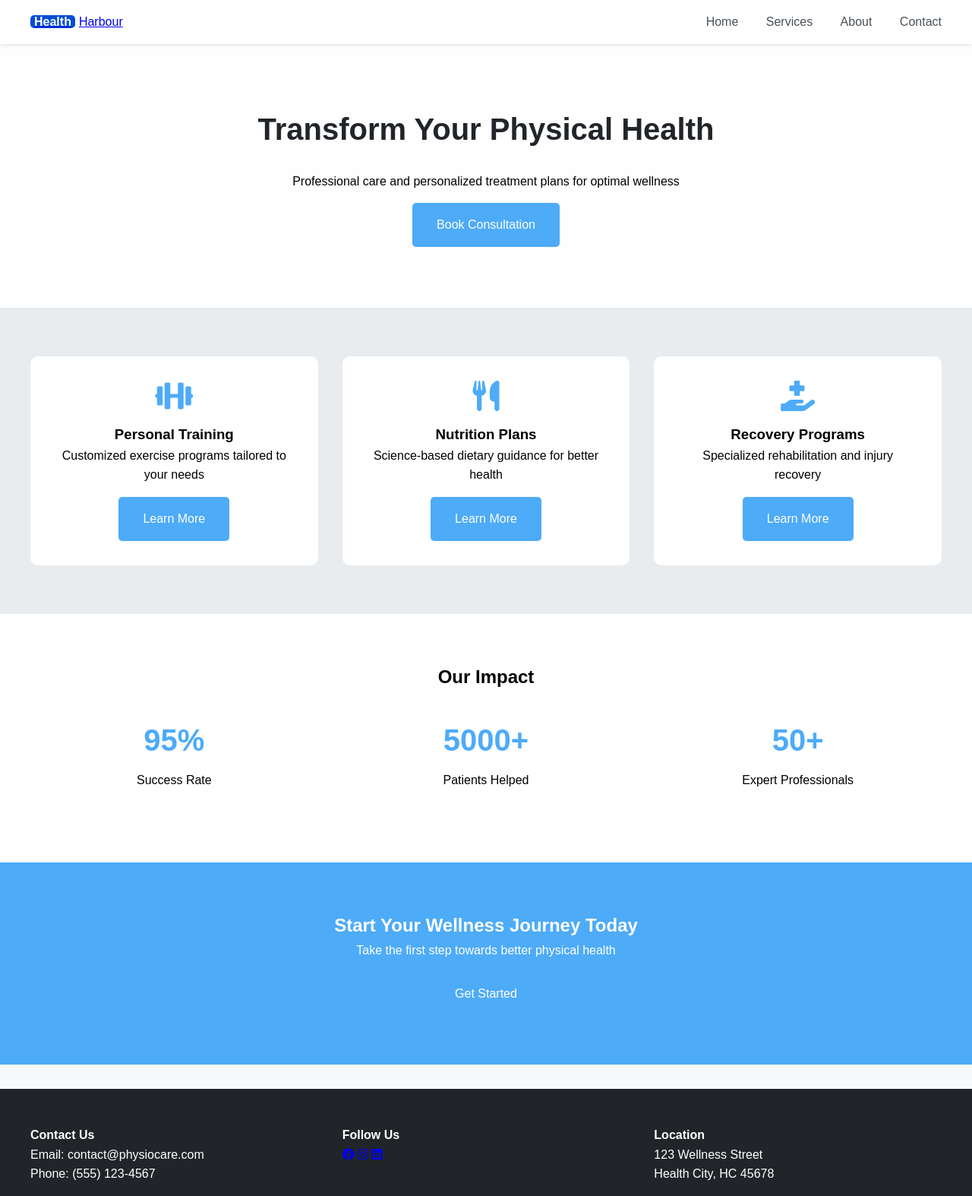
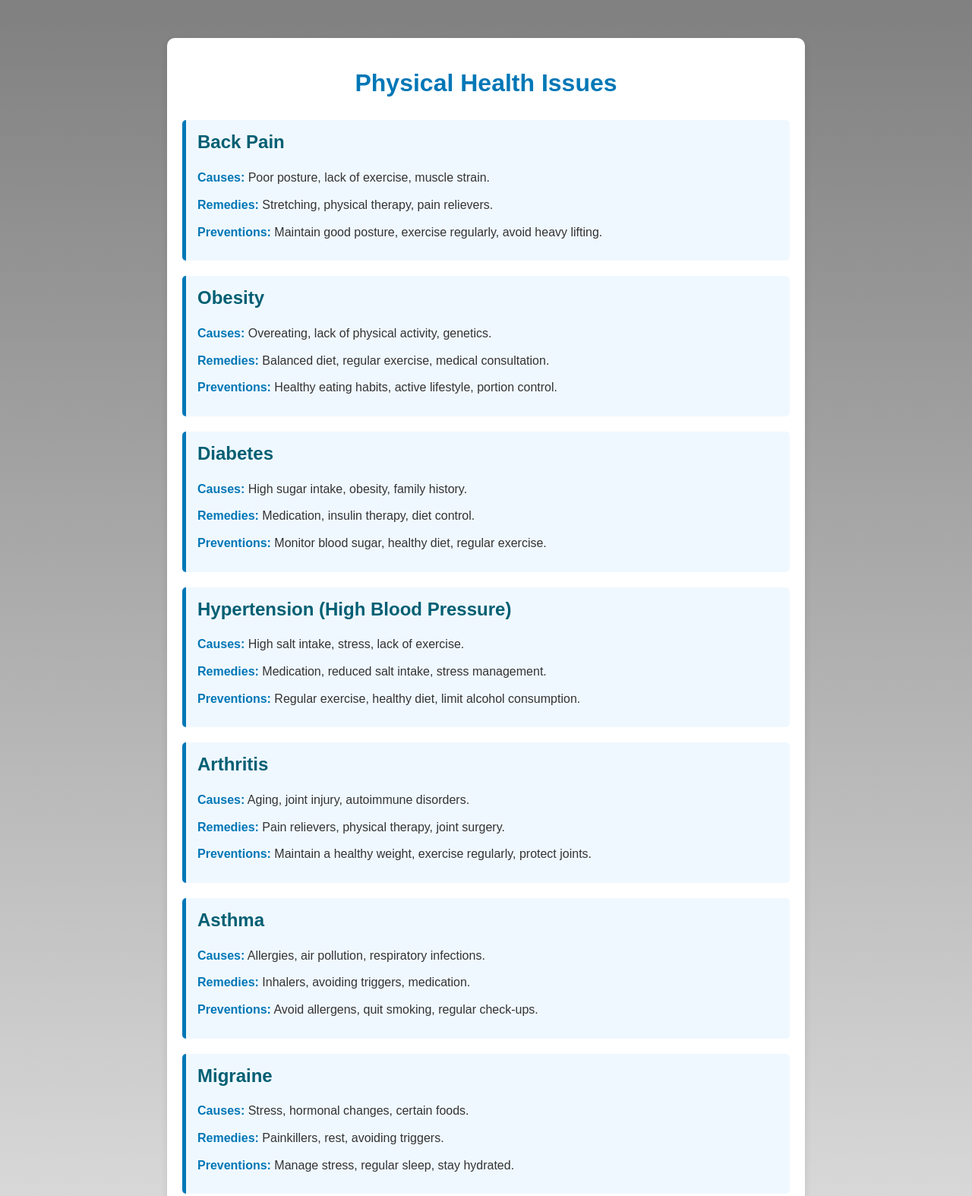
Before and after one commit to math-enfield/Health-Harbour, a plain HTML site: page physical.html in a window 1280 px wide. Shown: the top 1574 px of the page at 76% size. Drawn offline with Linux system fonts and the light colour scheme.

Commit message:
final commit for html,css

```diff
--- /dev/null
+++ b/physical.css
@@ -0,0 +1,44 @@
+body {
+    margin: 0;
+    padding: 0;
+    font-family: Arial, sans-serif;
+    background: linear-gradient(to bottom, #808080, #ffffff);
+    color: #333;
+  }
+
+  .container {
+    max-width: 800px;
+    margin: 50px auto;
+    padding: 20px;
+    background-color: #fff;
+    border-radius: 10px;
+    box-shadow: 0 4px 10px rgba(0, 0, 0, 0.1);
+  }
+
+  h1 {
+    text-align: center;
+    color: #0077b6;
+    margin-bottom: 30px;
+  }
+
+  .health-issue {
+    margin-bottom: 20px;
+    padding: 15px;
+    border-left: 5px solid #0077b6;
+    background-color: #f0f8ff;
+    border-radius: 5px;
+  }
+
+  h2 {
+    color: #005f73;
+    margin-top: 0;
+  }
+
+  p {
+    margin: 10px 0;
+    line-height: 1.6;
+  }
+
+  strong {
+    color: #0077b6;
+  }
--- a/physical.html
+++ b/physical.html
@@ -3,270 +3,95 @@
 <head>
   <meta charset="UTF-8">
   <meta name="viewport" content="width=device-width, initial-scale=1.0">
-    <title>Health Harbour- Physical Health</title>
-    <link rel="icon" href="images/favicon.svg">
-    <link rel="stylesheet" href="https://cdnjs.cloudflare.com/ajax/libs/font-awesome/6.0.0/css/all.min.css">
-    <style>
-        :root {
-            --primary-color: #4dabf7;
-            --background-light: #f8f9fa;
-            --background-dark: #e9ecef;
-        }
-
-            *{
-          margin: 0px;
-          padding: 0px;
-          font-family: sans-serif;
-          box-sizing: border-box;
-          scroll-behavior: smooth;
-        }
-
-        body {
-            background-color: var(--background-light);
-            line-height: 1.6;
-        }
-
-        header {
-            background: white;
-            padding: 1rem 2rem;
-            box-shadow: 0 2px 5px rgba(0,0,0,0.1);
-            position: sticky;
-            top: 0;
-            z-index: 100;
-        }
-
-        .navbar {
-            display: flex;
-            justify-content: space-between;
-            align-items: center;
-            max-width: 1200px;
-            margin: 0 auto;
-        }
-
-        .logo {
-            width: 180px;
-        }
-        .logo span{
-        background-color: #014dd5;
-        color: #ffffff;
-        padding: 0px 5px;
-        border-radius: 5px;
-        font-weight: 600;
-        margin-right: 5px;
-        }
-        .nav-links a {
-            color: #495057;
-            text-decoration: none;
-            margin-left: 2rem;
-            font-weight: 500;
-            transition: color 0.3s ease;
-        }
-
-        .nav-links a:hover {
-            color: var(--primary-color);
-        }
-
-        .hero {
-            padding: 5rem 2rem;
-            text-align: center;
-            background: linear-gradient(rgba(255,255,255,0.9), rgba(255,255,255,0.9)),
-                        url('physio-bg.jpg');
-            background-size: cover;
-            background-position: center;
-        }
-
-        .hero h1 {
-            font-size: 2.5rem;
-            color: #212529;
-            margin-bottom: 1.5rem;
-        }
-
-        .services {
-            padding: 4rem 2rem;
-            background: var(--background-dark);
-        }
-
-        .services-grid {
-            display: grid;
-            grid-template-columns: repeat(auto-fit, minmax(300px, 1fr));
-            gap: 2rem;
-            max-width: 1200px;
-            margin: 0 auto;
-        }
-
-        .service-card {
-            background: white;
-            padding: 2rem;
-            border-radius: 10px;
-            text-align: center;
-            transition: transform 0.3s ease;
-        }
-
-        .service-card:hover {
-            transform: translateY(-5px);
-        }
-
-        .service-icon {
-            font-size: 2.5rem;
-            color: var(--primary-color);
-            margin-bottom: 1rem;
-        }
-
-        .stats {
-            padding: 4rem 2rem;
-            background: white;
-            text-align: center;
-        }
-
-        .stats-grid {
-            display: grid;
-            grid-template-columns: repeat(auto-fit, minmax(200px, 1fr));
-            gap: 2rem;
-            max-width: 1200px;
-            margin: 2rem auto;
-        }
-
-        .stat-item h3 {
-            font-size: 2.5rem;
-            color: var(--primary-color);
-            margin-bottom: 0.5rem;
-        }
-
-        .cta-section {
-            padding: 4rem 2rem;
-            background: var(--primary-color);
-            color: white;
-            text-align: center;
-        }
-
-        .button {
-            display: inline-block;
-            padding: 1rem 2rem;
-            background: var(--primary-color);
-            color: white;
-            text-decoration: none;
-            border-radius: 5px;
-            transition: background 0.3s ease;
-            margin-top: 1rem;
-        }
-
-        .button:hover {
-            background: #339af0;
-        }
-
-        footer {
-            background: #212529;
-            color: white;
-            padding: 3rem 2rem;
-            margin-top: 2rem;
-        }
-
-        .footer-content {
-            max-width: 1200px;
-            margin: 0 auto;
-            display: grid;
-            grid-template-columns: repeat(auto-fit, minmax(250px, 1fr));
-            gap: 2rem;
-        }
-
-        @media (max-width: 768px) {
-            .nav-links {
-                display: none;
-            }
-
-            .hero h1 {
-                font-size: 2rem;
-            }
-        }
-    </style>
+  <title>Physical Health Issues</title>
+  <link rel="stylesheet" href="physical.css">
+  <script src="physical.js"></script>
 </head>
 <body>
-    <header>
-        <nav class="navbar">
-            <a href="index.html" class="logo"><span>Health</span>Harbour</a>
-            <div class="nav-links">
-                <a href="#home">Home</a>
-                <a href="#services">Services</a>
-                <a href="#about">About</a>
-                <a href="#contact">Contact</a>
+  <div class="container">
+    <h1>Physical Health Issues</h1>
+
+    <!-- Back Pain -->
+    <div class="health-issue">
+      <h2>Back Pain</h2>
+      <p><strong>Causes:</strong> Poor posture, lack of exercise, muscle strain.</p>
+      <p><strong>Remedies:</strong> Stretching, physical therapy, pain relievers.</p>
+      <p><strong>Preventions:</strong> Maintain good posture, exercise regularly, avoid heavy lifting.</p>
     </div>
-        </nav>
-    </header>
 
-    <section class="hero">
-        <h1>Transform Your Physical Health</h1>
-        <p>Professional care and personalized treatment plans for optimal wellness</p>
-        <a href="#contact" class="button">Book Consultation</a>
-    </section>
+    <!-- Obesity -->
+    <div class="health-issue">
+      <h2>Obesity</h2>
+      <p><strong>Causes:</strong> Overeating, lack of physical activity, genetics.</p>
+      <p><strong>Remedies:</strong> Balanced diet, regular exercise, medical consultation.</p>
+      <p><strong>Preventions:</strong> Healthy eating habits, active lifestyle, portion control.</p>
+    </div>
 
-    <section class="services">
-        <div class="services-grid">
-            <div class="service-card">
-                <i class="fas fa-dumbbell service-icon"></i>
-                <h3>Personal Training</h3>
-                <p>Customized exercise programs tailored to your needs</p>
-                <a href="#" class="button">Learn More</a>
+    <!-- Diabetes -->
+    <div class="health-issue">
+      <h2>Diabetes</h2>
+      <p><strong>Causes:</strong> High sugar intake, obesity, family history.</p>
+      <p><strong>Remedies:</strong> Medication, insulin therapy, diet control.</p>
+      <p><strong>Preventions:</strong> Monitor blood sugar, healthy diet, regular exercise.</p>
     </div>
-            <div class="service-card">
-                <i class="fas fa-utensils service-icon"></i>
-                <h3>Nutrition Plans</h3>
-                <p>Science-based dietary guidance for better health</p>
-                <a href="#" class="button">Learn More</a>
+
+    <!-- Hypertension (High Blood Pressure) -->
+    <div class="health-issue">
+      <h2>Hypertension (High Blood Pressure)</h2>
+      <p><strong>Causes:</strong> High salt intake, stress, lack of exercise.</p>
+      <p><strong>Remedies:</strong> Medication, reduced salt intake, stress management.</p>
+      <p><strong>Preventions:</strong> Regular exercise, healthy diet, limit alcohol consumption.</p>
     </div>
-            <div class="service-card">
-                <i class="fas fa-hand-holding-medical service-icon"></i>
-                <h3>Recovery Programs</h3>
-                <p>Specialized rehabilitation and injury recovery</p>
-                <a href="#" class="button">Learn More</a>
+
+    <!-- Arthritis -->
+    <div class="health-issue">
+      <h2>Arthritis</h2>
+      <p><strong>Causes:</strong> Aging, joint injury, autoimmune disorders.</p>
+      <p><strong>Remedies:</strong> Pain relievers, physical therapy, joint surgery.</p>
+      <p><strong>Preventions:</strong> Maintain a healthy weight, exercise regularly, protect joints.</p>
     </div>
+
+    <!-- Asthma -->
+    <div class="health-issue">
+      <h2>Asthma</h2>
+      <p><strong>Causes:</strong> Allergies, air pollution, respiratory infections.</p>
+      <p><strong>Remedies:</strong> Inhalers, avoiding triggers, medication.</p>
+      <p><strong>Preventions:</strong> Avoid allergens, quit smoking, regular check-ups.</p>
     </div>
-    </section>
 
-    <section class="stats">
-        <h2>Our Impact</h2>
-        <div class="stats-grid">
-            <div class="stat-item">
-                <h3>95%</h3>
-                <p>Success Rate</p>
+    <!-- Migraine -->
+    <div class="health-issue">
+      <h2>Migraine</h2>
+      <p><strong>Causes:</strong> Stress, hormonal changes, certain foods.</p>
+      <p><strong>Remedies:</strong> Painkillers, rest, avoiding triggers.</p>
+      <p><strong>Preventions:</strong> Manage stress, regular sleep, stay hydrated.</p>
     </div>
-            <div class="stat-item">
-                <h3>5000+</h3>
-                <p>Patients Helped</p>
+
+    <!-- Heart Disease -->
+    <div class="health-issue">
+      <h2>Heart Disease</h2>
+      <p><strong>Causes:</strong> High cholesterol, smoking, sedentary lifestyle.</p>
+      <p><strong>Remedies:</strong> Medication, surgery, lifestyle changes.</p>
+      <p><strong>Preventions:</strong> Healthy diet, regular exercise, avoid smoking.</p>
     </div>
-            <div class="stat-item">
-                <h3>50+</h3>
-                <p>Expert Professionals</p>
+
+    <!-- Osteoporosis -->
+    <div class="health-issue">
+      <h2>Osteoporosis</h2>
+      <p><strong>Causes:</strong> Aging, calcium deficiency, lack of vitamin D.</p>
+      <p><strong>Remedies:</strong> Calcium supplements, medication, weight-bearing exercises.</p>
+      <p><strong>Preventions:</strong> Adequate calcium intake, regular exercise, avoid smoking.</p>
     </div>
+
+    <!-- Insomnia -->
+    <div class="health-issue">
+      <h2>Insomnia</h2>
+      <p><strong>Causes:</strong> Stress, anxiety, poor sleep habits.</p>
+      <p><strong>Remedies:</strong> Sleep hygiene, relaxation techniques, medication.</p>
+      <p><strong>Preventions:</strong> Regular sleep schedule, avoid caffeine, reduce screen time.</p>
     </div>
-    </section>
 
-    <section class="cta-section">
-        <h2>Start Your Wellness Journey Today</h2>
-        <p>Take the first step towards better physical health</p>
-        <a href="#contact" class="button">Get Started</a>
-    </section>
-
-    <footer>
-        <div class="footer-content">
-            <div>
-                <h4>Contact Us</h4>
-                <p>Email: contact@physiocare.com</p>
-                <p>Phone: (555) 123-4567</p>
   </div>
-            <div>
-                <h4>Follow Us</h4>
-                <div class="social-links">
-                    <a href="#"><i class="fab fa-facebook"></i></a>
-                    <a href="#"><i class="fab fa-instagram"></i></a>
-                    <a href="#"><i class="fab fa-linkedin"></i></a>
-                </div>
-            </div>
-            <div>
-                <h4>Location</h4>
-                <p>123 Wellness Street</p>
-                <p>Health City, HC 45678</p>
-            </div>
-        </div>
-    </footer>
+  <script src="script.js"></script>
 </body>
 </html>
--- /dev/null
+++ b/physical.js
@@ -0,0 +1,11 @@
+// You can add interactivity here if needed
+// For example, a button to toggle visibility of health issues
+document.addEventListener("DOMContentLoaded", function () {
+    const healthIssues = document.querySelectorAll(".health-issue");
+
+    healthIssues.forEach((issue) => {
+      issue.addEventListener("click", () => {
+        issue.classList.toggle("expanded");
+      });
+    });
+  });
```
Lines whose indentation alone changed are shown as unchanged.
